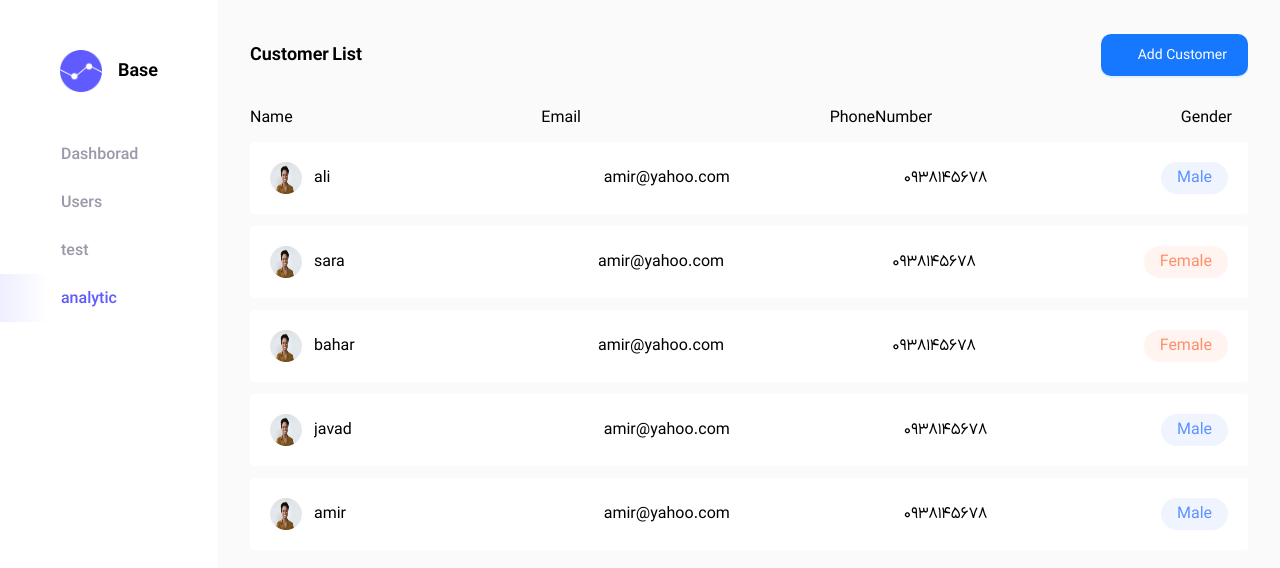
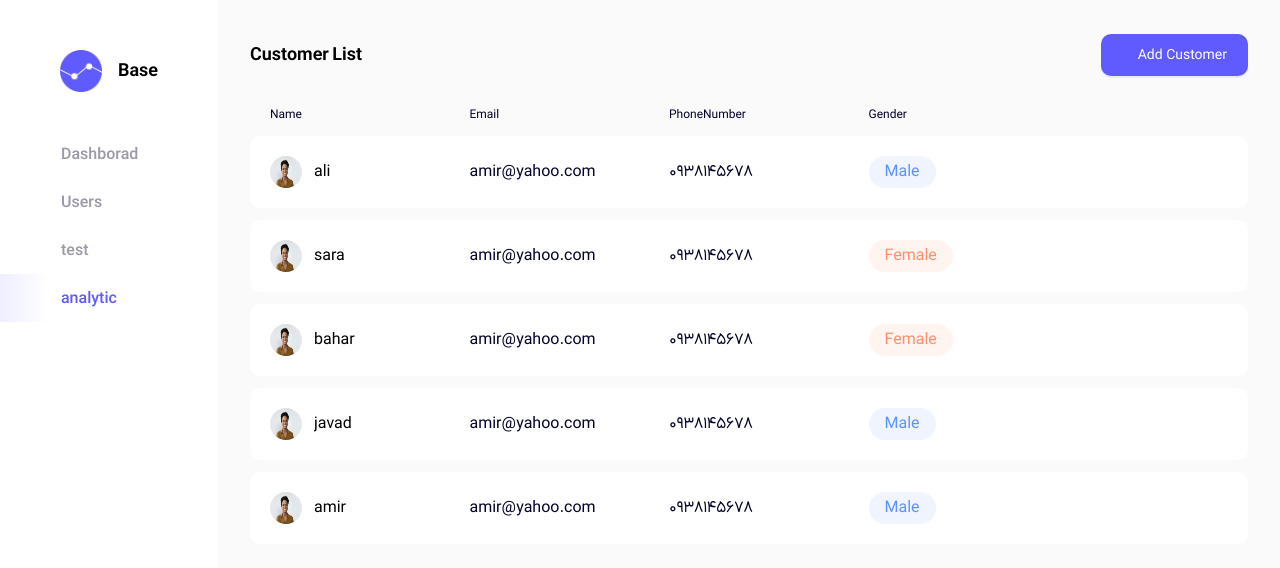
Before and after one commit to javadyousefi1/store-dashboard, a React (Vite) app: page /analytic in a window 1280 px wide. Shown: the top 568 px of the page. Built offline with nearby package versions, Linux system fonts and the light colour scheme; no server answers.

Commit message:
customerList done without action buttons

```diff
--- a/src/app/panel/pages/customerList/CustomerList.tsx
+++ b/src/app/panel/pages/customerList/CustomerList.tsx
@@ -65,7 +65,7 @@ const CustomerList = () => {
       />
 
       <CustomerListContent users={users}
-      columnTitle={['Name', 'Email', 'PhoneNumber', 'Gender']}
+      columnTitle={['Name', 'Email', 'PhoneNumber', 'Gender', '']}
       />
     </>
   );
--- a/src/app/panel/pages/customerList/CustomerListContent.tsx
+++ b/src/app/panel/pages/customerList/CustomerListContent.tsx
@@ -5,11 +5,11 @@ const CustomerListContent :React.FC<{ users: itemType }> = ({users, columnTitle}
   return (
     <>
         {/* column */}
-        <div className="flex justify-between items-center">
+        <div className="flex justify-between items-center px-5">
           {columnTitle.map((item) => (
-            <div key={item} className="flex justify-center items-center gap-x-4">
-            <span>{item}</span>
-            <IconifyComp icon="boldArrowDown" size="small"/>
+            <div key={item} className="w-40 flex justify-start items-center gap-x-2">
+            <span className="text-[12px] text-text-color-text-dark">{item}</span>
+            {item !== '' && <IconifyComp icon="boldArrowDown" size="small"/>}
             </div>
           ))}
         </div>
--- a/src/app/panel/pages/customerList/UserDetail.tsx
+++ b/src/app/panel/pages/customerList/UserDetail.tsx
@@ -1,3 +1,5 @@
+import IconifyComp from "@/components/shared/IconifyComp";
+import { Button, Dropdown, MenuProps } from "antd";
 
 interface itemType {
   id: string;
@@ -5,27 +7,71 @@ interface itemType {
   email: string;
   phoneNumber: string;
   gender: number;
-    icon: File
+  icon: File;
 }
 
-  const UserDetail: React.FC<{ item: itemType }> = ({item}) => {
+const style={
+  textColor: 'w-40 flex justify-start items-center text-text-color-text-dark'
+}
+
+
+const onClick: MenuProps['onClick'] = ({ key }) => {
+  alert(`Click on item ${key}`);
+};
+
+
+const UserDetail: React.FC<{ item: itemType }> = ({ item }) => {
+  const dropDownOption: MenuProps["items"] = [
+    {
+      key: "1",
+      label: (
+        <Button className="flex justify-center items-center gap-x-2 p-2 border-none bg-first-blue-light hover:!bg-first-blue-light" htmlType='button'>
+          <IconifyComp icon="pencil" size="medium" color="var(--color-first-blue)" />
+          <span className="text-first-blue">Edit</span>
+        </Button>
+      ),
+    },
+    {
+      key: "2",
+      label: (
+        <Button className="flex justify-center items-center gap-x-2 p-2 border-none bg-error-light hover:!bg-error-light" htmlType='button'>
+          <IconifyComp icon="trash" size="medium" color="var(--color-error)" />
+          <span className="text-error">Delete</span>
+        </Button>
+      ),
+    },
+  ];
+
   return (
-    <div className="bg-white rounded flex justify-between items-center p-5 mt-3">
+    <div className="bg-white rounded-[10px] flex justify-between items-center p-5 mt-3">
       <div className="w-40 flex justify-between items-center gap-x-3">
-          <img src={item.icon} className="w-8 h-8 rounded-full"/>
+        <img src={item.icon} className="w-8 h-8 rounded-full" />
         <span className="text-left truncate w-[20ch]">{item.name}</span>
       </div>
-        <div>
-          {item.email}
-        </div>
-        <div>
+      <div className={style.textColor}>{item.email}</div>
+      <div className={style.textColor}>
         {item.phoneNumber}
       </div>
-        <div className={`rounded-full py-[4px] px-4 ${item.gender === 1 ? 'text-first-blue bg-first-blue-light' : 'text-secondary bg-secondary-bg'}`}>
-          {item.gender === 1 ? 'Male' : 'Female'}
+      <div className="w-40 flex justify-start items-center">
+        <span
+          className={`rounded-full py-[4px] px-4 ${
+            item.gender === 1
+              ? "text-first-blue bg-first-blue-light"
+              : "text-secondary bg-secondary-bg"
+          }`}
+        >
+          {item.gender === 1 ? "Male" : "Female"}
+        </span>
+      </div>
+      <div className="w-40 flex justify-start items-center">
+        <Dropdown menu={{ items: dropDownOption, onClick }}>
+          <Button className="!border-none p-0" onClick={(e) => e.preventDefault()}>
+            <IconifyComp icon="threeDotMenu" size="large" className="rotate-90"/>
+          </Button>
+        </Dropdown>
       </div>
     </div>
-  )
-}
+  );
+};
 
-export default UserDetail
+export default UserDetail;
--- a/src/index.css
+++ b/src/index.css
@@ -33,6 +33,8 @@
   --color-error-light: #fef4f5;
   --color-error-second-light: #FF6A77;
 
+  /* text */
+  --color-text-dark : #030229;
 
   --color-success: #3a974c;
   --color-success-light: #ebf5ed;
--- a/src/main.tsx
+++ b/src/main.tsx
@@ -5,12 +5,30 @@ import { QueryClientProvider } from "@tanstack/react-query";
 import { queryClient } from "./react-query/queryClient.ts";
 import { Provider } from "react-redux";
 import { store } from "./store/store.ts";
+import { ConfigProvider } from "antd";
 
+const theme = {
+  token: {
+    colorPrimary: "#605bff", // Primary color
+    colorPrimaryBg: "#EFEFFF", // Background color for primary elements
+    colorTextBase: "#030229", // Primary text color
+    colorTextPlaceholder: "#BDBDBD", // Placeholder text color
+    colorTextWhite: "#FFFFFF", // White text color
+    colorTextSecondary: "#444444", // Secondary text color
+    colorTextTertiary: "#767676", // Tertiary text color
+    colorBgBase: "#FFFFFF", // Base background color
+    colorBgContainer: "#fff", // Container background color
+    colorBgLayout: "#FAFAFA", // Layout background color
+    colorBorder: "#E4E4E4", // Border color
+  },
+};
 
 createRoot(document.getElementById("root")!).render(
   <QueryClientProvider client={queryClient}>
+    <ConfigProvider theme={theme}>
       <Provider store={store}>
-    <App />
-</Provider>
+        <App />
+      </Provider>
+    </ConfigProvider>
   </QueryClientProvider>
 );
--- a/tailwind.config.js
+++ b/tailwind.config.js
@@ -54,6 +54,12 @@ export default {
         "gray-icon": "var(--gray-icon)",
         "gray-light-icon": "var(--gray-light-icon)",
 
+        // text
+        "text-color-bg": "var(--color--bg)",
+        "text-gray-icon": "var(--gray-icon)",
+        "text-gray-light-icon": "var(--gray-light-icon)",
+        "text-color-text-dark": "var(--color-text-dark)",
+
         // secondary color
         secondary: "var(--color-secondary)",
         "secondary-bg": "var(--color-secondary-bg)",
```
Lines whose indentation alone changed are shown as unchanged.
